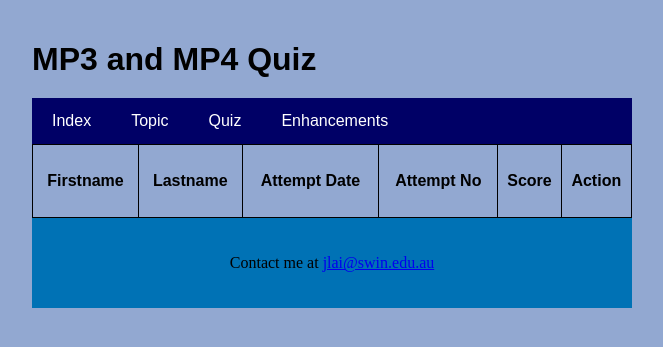
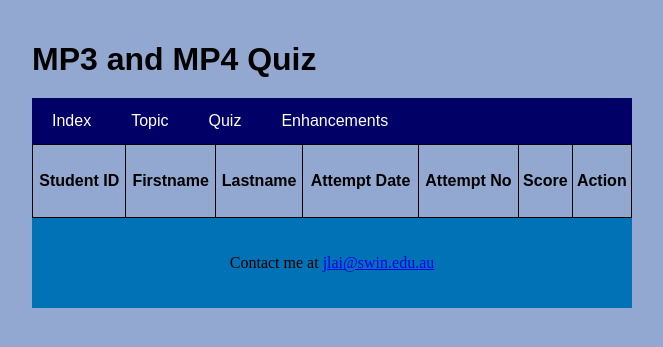
Before and after one commit to AbdullahEsha/Assign2, a PHP site: page /markquiz.php in a window 1280 px wide. Shown: the top 347 px of the page, without its empty margins (308-971 px from the left). Run offline with PHP 8.4, Linux system fonts and the light colour scheme; data that the repository does not hold is empty.

Commit message:
new update

```diff
--- a/markquiz.php
+++ b/markquiz.php
@@ -31,6 +31,7 @@
     <?php include "menu.inc"; ?>
     <table>
         <tr>
+            <th>Student ID</th>
             <th>Firstname</th>
             <th>Lastname</th>
             <th>Attempt Date</th>
@@ -42,6 +43,7 @@
             $quiz = getAllQuizData();
     for ($i=0; $i != count($quiz); $i++) {  ?>
         <tr>
+            <th><?=$quiz[$i]['sid']?></th>
             <th><?=$quiz[$i]['firstName']?></th>
             <th><?=$quiz[$i]['lastName']?></th>
             <th><?=$quiz[$i]['attemptDate']?>
```
